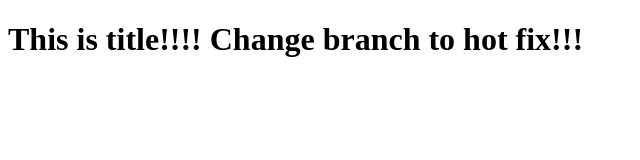
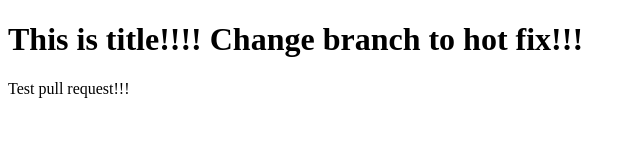
Before and after one commit to mayamatosi/sample-repository-taib1910442, a plain HTML site: page index.html in a window 1280 px wide. Shown: the whole page, without its empty margins (0-640 px from the left). Drawn offline with Linux system fonts and the light colour scheme.

Commit message:
Update index.html
Commit test pull request.

```diff
--- a/index.html
+++ b/index.html
@@ -8,5 +8,6 @@
 </head>
 <body>
     <h1>This is title!!!! Change branch to hot fix!!!</h1>
+    <p>Test pull request!!!</p>
 </body>
 </html>
```
